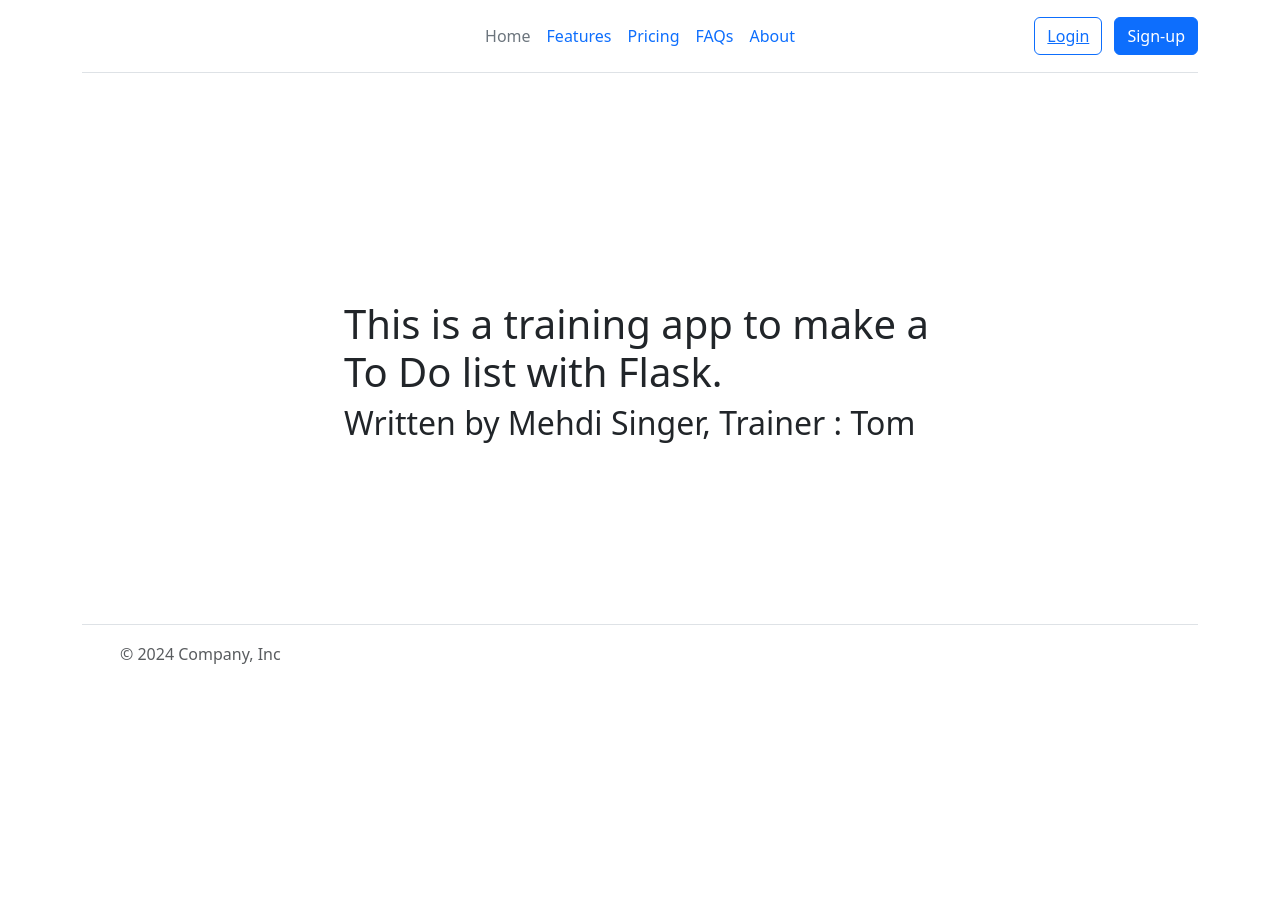
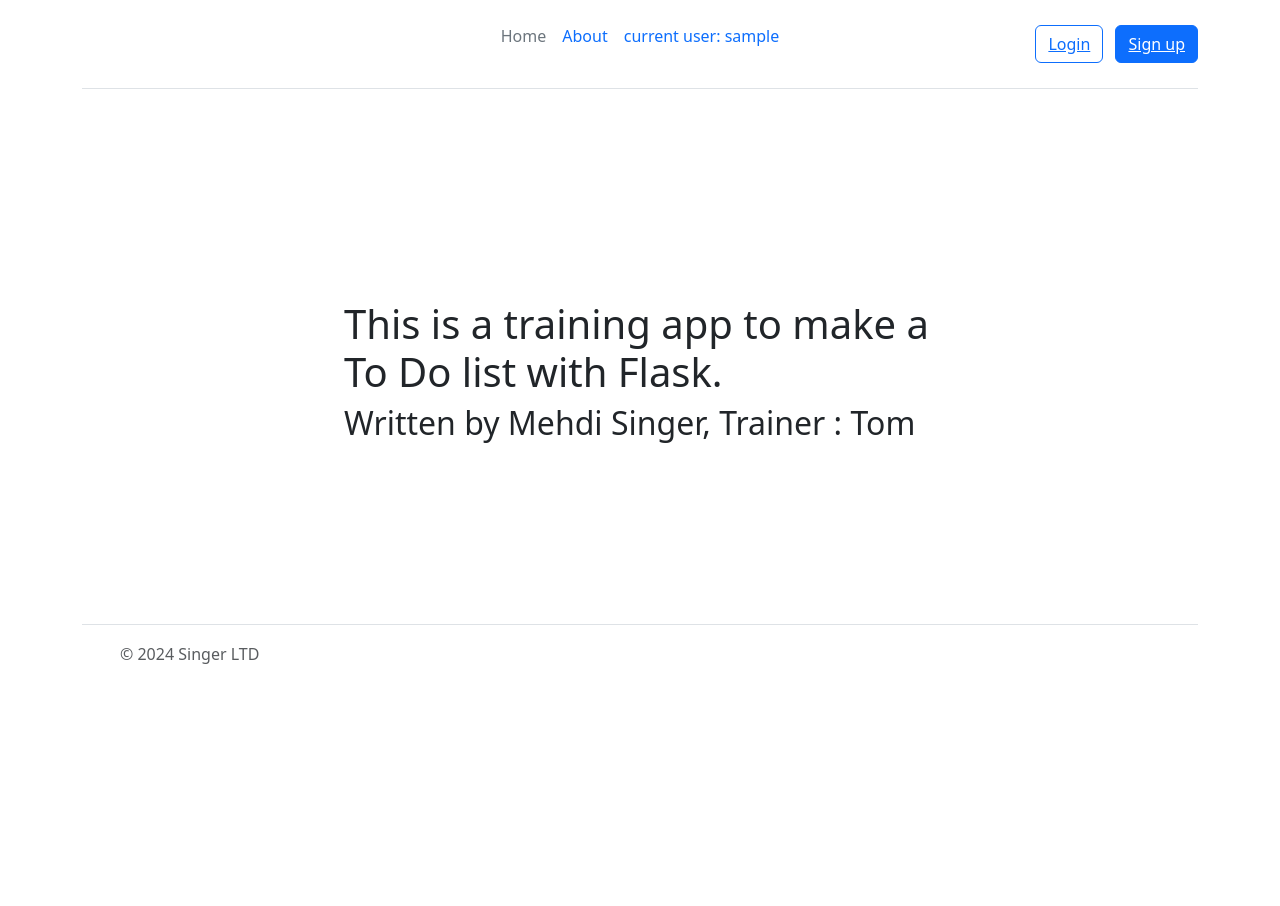
Before and after one commit to medoo0098/todo_mehdi, a Flask app: page /aboute in a window 1280 px wide. Shown: the top 906 px of the page. Run offline with Flask 3, Linux system fonts and the light colour scheme; the visitor is signed in with stand-in values (Sample User, id 1).

Commit message:
navbar added and updated

```diff
--- a/templates/base.html
+++ b/templates/base.html
@@ -20,23 +20,21 @@
           </div>
 
           <ul class="nav col-12 col-md-auto mb-2 justify-content-center mb-md-0">
-            <li><a href="#" class="nav-link px-2 link-secondary">Home</a></li>
-            <li><a href="#" class="nav-link px-2">Features</a></li>
-            <li><a href="#" class="nav-link px-2">Pricing</a></li>
-            <li><a href="#" class="nav-link px-2">FAQs</a></li>
-            <li><a href="#" class="nav-link px-2">About</a></li>
+            <li><a href="{{url_for('index')}}" class="nav-link px-2 link-secondary">Home</a></li>
+            <li><a href="{{url_for('about')}}" class="nav-link px-2">About</a></li>
+            <li><p class="nav-link px-2">current user: {{current_user.username}}</p></li>
           </ul>
 
           <div class="col-md-3 text-end">
             <button type="button" class="btn btn-outline-primary me-2">
                 <a href="{{url_for('login')}}">Login</a>
             </button>
-            <button type="button" class="btn btn-primary">Sign-up</button>
+            <button type="button" class="btn btn-primary"><a style="color: white;" href="{{url_for('register')}}">Sign up</a></button>
           </div>
         </header>
       </div>
 
-   <div class="container w-50">
+   <div class="container w-50 ">
    {% block content %}
    {% endblock %}
     </div>
@@ -46,11 +44,11 @@
         <a href="/" class="mb-3 me-2 mb-md-0 text-body-secondary text-decoration-none lh-1">
           <svg class="bi" width="30" height="24"><use xlink:href="#bootstrap"></use></svg>
         </a>
-        <span class="mb-3 mb-md-0 text-body-secondary">© 2024 Company, Inc</span>
+        <span class="mb-3 mb-md-0 text-body-secondary">© 2024 Singer LTD</span>
       </div>
 
       <ul class="nav col-md-4 justify-content-end list-unstyled d-flex">
-        <li class="ms-3"><a class="text-body-secondary" href="#"><svg class="bi" width="24" height="24"><use xlink:href="#twitter"></use></svg></a></li>
+        <li class="ms-3"><a class="text-body-secondary" href="https://x.com"><svg class="bi" width="24" height="24"><use xlink:href=""></use></svg></a></li>
         <li class="ms-3"><a class="text-body-secondary" href="#"><svg class="bi" width="24" height="24"><use xlink:href="#instagram"></use></svg></a></li>
         <li class="ms-3"><a class="text-body-secondary" href="#"><svg class="bi" width="24" height="24"><use xlink:href="#facebook"></use></svg></a></li>
       </ul>
```
